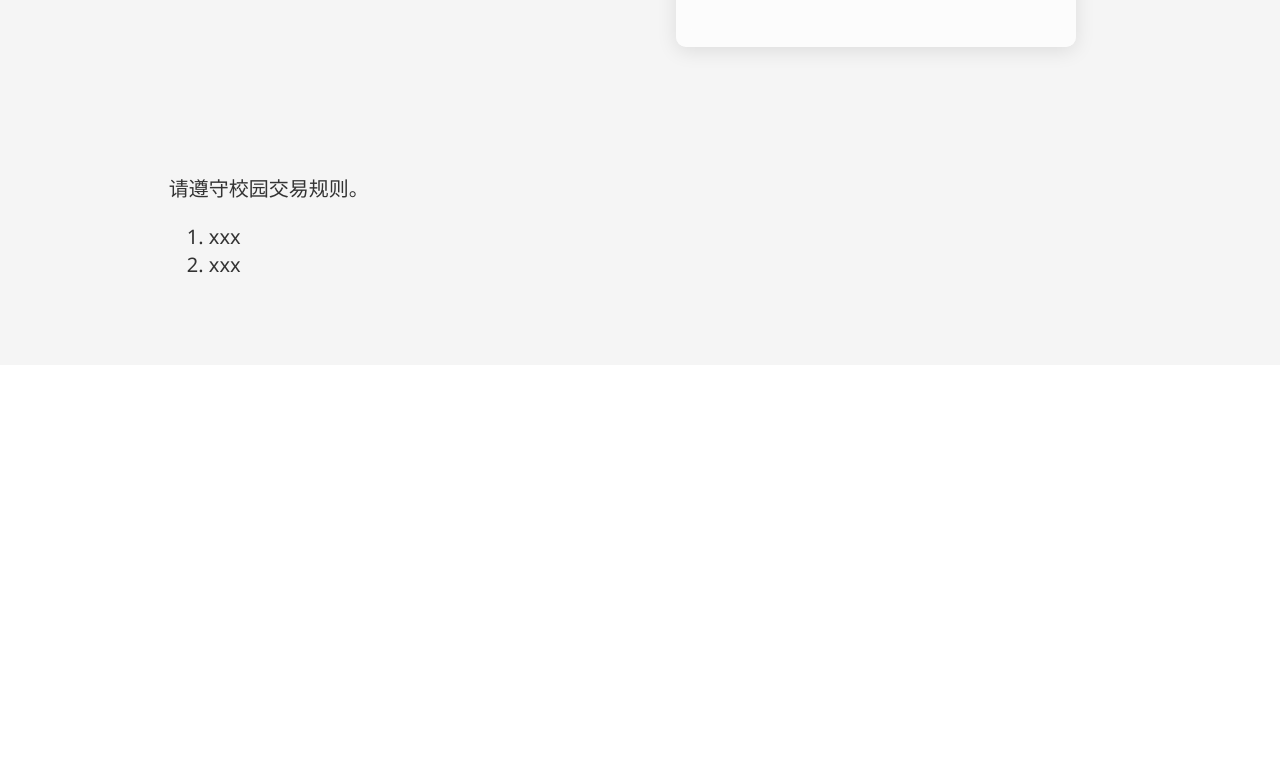
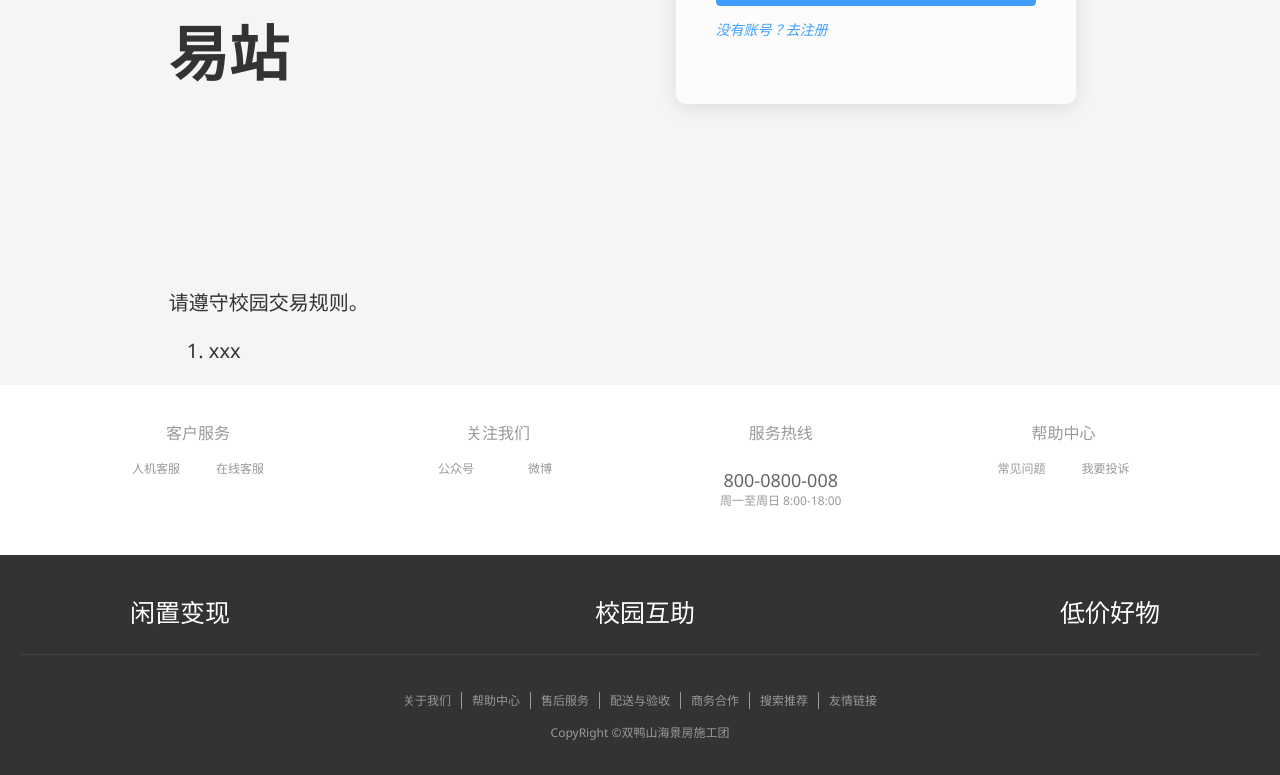
Before and after one commit to white-by/uni-trade, a Vue app: page /login in a window 1280 px wide. Shown: the part 498-1273 px from the top of the page. Before the commit the page ends 863 px from the top, so only its background shows below. Built offline with nearby package versions, Linux system fonts and the light colour scheme; a small style sheet from the web is missing.

Commit message:
添加了图片

```diff
--- a/index.html
+++ b/index.html
@@ -6,7 +6,7 @@
     <meta name="viewport" content="width=device-width, initial-scale=1.0">
     <title>Vite App</title>
     <!-- iconfont图标仓库 -->
-    <link rel="stylesheet" href="//at.alicdn.com/t/c/font_4713812_6t7wky9y2fa.css">
+    <link rel="stylesheet" href="//at.alicdn.com/t/c/font_4713812_ff2hkxbom77.css">
   </head>
   <body>
     <div id="app"></div>
--- a/src/styles/var.scss
+++ b/src/styles/var.scss
@@ -1,5 +1,5 @@
 $comColor:#9587e3;
-$helpColor:#e26237;
+$helpColor:coral;
 $sucColor:#9587e3;
 $warnColor:#ffb302;
 $priceColor:#cf4444;
--- a/src/views/home/GoodsPage.vue
+++ b/src/views/home/GoodsPage.vue
@@ -26,7 +26,7 @@ onMounted(() => {
 </script>
 
 <template>
-  <div class="product-container" v-if="goodsList.data.length > 0">
+  <div class="product-container" v-if="goodsList.data && goodsList.data.length > 0">
     <el-row :gutter="20" class="product-row">
       <el-col :span="4" v-for="product in goodsList.data" :key="product.id">
         <el-card shadow="hover" class="product-card">
--- a/src/views/layout/components/LayoutFooter.vue
+++ b/src/views/layout/components/LayoutFooter.vue
@@ -5,8 +5,8 @@
       <div class="container">
         <dl>
           <dt>客户服务</dt>
-            <dd><i class="iconfont icon-kefu"></i> 在线客服</dd>
-            <dd><i class="iconfont icon-question"></i> 问题反馈</dd>
+          <dd><i class="iconfont icon-kefu1"></i> 人机客服</dd>
+          <dd><i class="iconfont icon-kefu2"></i> 在线客服</dd>
         </dl>
         <dl>
           <dt>关注我们</dt>
@@ -15,7 +15,12 @@
         </dl>
         <dl>
           <dt>服务热线</dt>
-            <dd class="hotline">400-0000-000 <small>周一至周日 8:00-18:00</small></dd>
+          <dd class="hotline">800-0800-008 <small>周一至周日 8:00-18:00</small></dd>
+        </dl>
+        <dl>
+          <dt>帮助中心</dt>
+          <dd><i class="iconfont icon-qa"></i> 常见问题</dd>
+          <dd><i class="iconfont icon-tousu"></i> 我要投诉</dd>
         </dl>
       </div>
     </div>
@@ -24,16 +29,16 @@
       <div class="container">
         <div class="slogan">
           <a href="javascript:;">
-              <i class="iconfont icon-footer01"></i>
-              <span>价格亲民</span>
+            <i class="iconfont icon-SwapEase"></i>
+            <span>闲置变现</span>
           </a>
           <a href="javascript:;">
-              <i class="iconfont icon-footer02"></i>
-              <span>物流快捷</span>
+            <i class="iconfont icon-CampusAid"></i>
+            <span>校园互助</span>
           </a>
           <a href="javascript:;">
-              <i class="iconfont icon-footer03"></i>
-              <span>品质新鲜</span>
+            <i class="iconfont icon-DealHunt"></i>
+            <span>低价好物</span>
           </a>
         </div>
         <!-- 版权信息 -->
@@ -47,14 +52,14 @@
             <a href="javascript:;">搜索推荐</a>
             <a href="javascript:;">友情链接</a>
           </p>
-            <p>CopyRight ©北风</p>
+          <p>CopyRight ©双鸭山海景房施工团</p>
         </div>
       </div>
     </div>
   </footer>
 </template>
 
-  <style scoped lang='scss'>
+<style scoped lang="scss">
 .app_footer {
   overflow: hidden;
   background-color: #f5f5f5;
@@ -64,18 +69,18 @@
     background: #fff;
 
     .container {
-        padding: 60px 0 40px 25px;
+      padding: 40px 0 30px 100px;
       display: flex;
     }
 
     dl {
-        height: 190px;
+      height: 100px;
       text-align: center;
       padding: 0 72px;
-        border-right: 1px solid #f2f2f2;
       color: #999;
 
       &:first-child {
+        border-right: none;
         padding-left: 0;
       }
 
@@ -86,20 +91,21 @@
     }
 
     dt {
+      border-right: none;
       line-height: 1;
-        font-size: 18px;
+      font-size: 16px;
     }
 
     dd {
-        margin: 36px 12px 0 0;
+      margin: 20px 12px 0 0;
       float: left;
-        width: 92px;
-        height: 92px;
-        padding-top: 10px;
-        border: 1px solid #ededed;
+      width: 72px;
+      height: 72px;
+      padding-top: 0px;
+      font-size: 12px;
 
       .iconfont {
-          font-size: 36px;
+        font-size: 26px;
         display: block;
         color: #666;
       }
@@ -115,38 +121,9 @@
       }
     }
 
-      .qrcode {
-        width: 92px;
-        height: 92px;
-        padding: 7px;
-        border: 1px solid #ededed;
-      }
-
-      .download {
-        padding-top: 5px;
-        font-size: 14px;
-        width: auto;
-        height: auto;
-        border: none;
-
-        span {
-          display: block;
-        }
-
-        a {
-          display: block;
-          line-height: 1;
-          padding: 10px 25px;
-          margin-top: 5px;
-          color: #fff;
-          border-radius: 2px;
-          background-color: $comColor;
-        }
-      }
-
     .hotline {
-        padding-top: 20px;
-        font-size: 22px;
+      padding-top: 7px;
+      font-size: 18px;
       color: #666;
       width: auto;
       height: auto;
@@ -154,7 +131,7 @@
 
       small {
         display: block;
-          font-size: 15px;
+        font-size: 12px;
         color: #999;
       }
     }
@@ -165,21 +142,21 @@
   }
 
   .slogan {
-      height: 178px;
+    height: 100px;
     line-height: 58px;
-      padding: 60px 100px;
+    padding: 30px 100px;
     border-bottom: 1px solid #434343;
     display: flex;
     justify-content: space-between;
 
     a {
       height: 58px;
-        line-height: 58px;
+      line-height: 48px;
       color: #fff;
-        font-size: 28px;
+      font-size: 25px;
 
       i {
-          font-size: 50px;
+        font-size: 30px;
         vertical-align: middle;
         margin-right: 10px;
         font-weight: 100;
@@ -193,11 +170,11 @@
   }
 
   .copyright {
-      height: 170px;
+    height: 120px;
     padding-top: 40px;
     text-align: center;
     color: #999;
-      font-size: 15px;
+    font-size: 12px;
 
     p {
       line-height: 1;
--- a/src/views/login/LoginUser.vue
+++ b/src/views/login/LoginUser.vue
@@ -3,12 +3,14 @@
     <Header></Header>
     <MainLogin></MainLogin>
     <span></span>
+    <LayoutFooter></LayoutFooter>
   </div>
 </template>
 
 <script setup>
 import Header from './components/HeaderLogin.vue'
 import MainLogin from './components/MainLogin.vue'
+import LayoutFooter from '@/views/layout/components/LayoutFooter.vue'
 </script>
 
 <style scoped lang="scss"></style>
--- a/src/views/login/components/MainLogin.vue
+++ b/src/views/login/components/MainLogin.vue
@@ -1,11 +1,11 @@
 <template>
   <el-container>
     <el-main>
-      <el-row style="height: 75%">
+      <el-row style="height: 90%">
         <el-col :span="12" class="welcome-text">
           <p>欢迎</p>
           <p>广大师生</p>
-          <p>使用<strong>校园交易站</strong></p>
+          <p>使用<strong>校园二手交易站</strong></p>
         </el-col>
         <el-col :span="12" class="login-form">
           <div class="frosted-glass">
```
Lines whose indentation alone changed are shown as unchanged.
